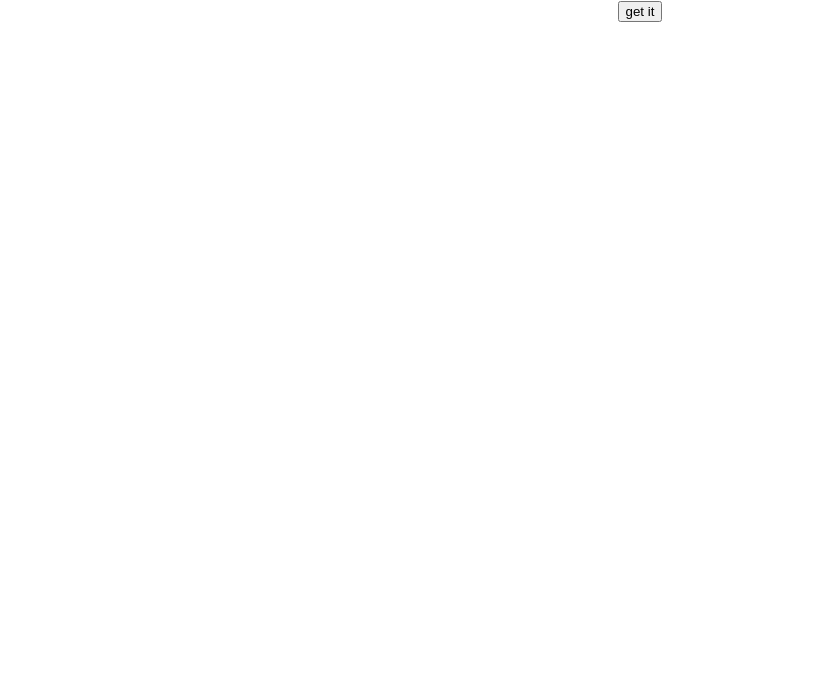
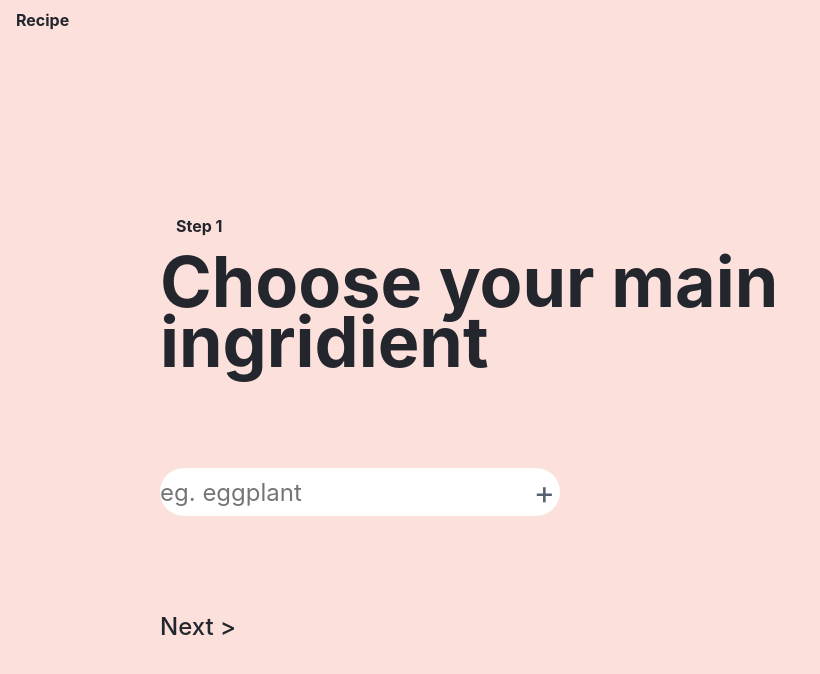
Before and after one commit to vbit27/recipe-app, a React (Create React App) app: page / in a window 1280 px wide. Shown: the top 674 px of the page, without its empty margins (0-820 px from the left). Built offline with nearby package versions, Linux system fonts and the light colour scheme.

Commit message:
Add first step

```diff
--- a/package.json
+++ b/package.json
@@ -11,6 +11,7 @@
     "@types/react": "^17.0.0",
     "@types/react-dom": "^17.0.0",
     "axios": "^0.24.0",
+    "clsx": "^1.1.1",
     "react": "^17.0.2",
     "react-dom": "^17.0.2",
     "react-scripts": "4.0.3",
--- a/src/App.css
+++ b/src/App.css
@@ -1,38 +1,3 @@
-.App {
-  text-align: center;
+body {
+  background-color: #fbe0dc;
 }
-
-.App-logo {
-  height: 40vmin;
-  pointer-events: none;
-}
-
-@media (prefers-reduced-motion: no-preference) {
-  .App-logo {
-    animation: App-logo-spin infinite 20s linear;
-  }
-}
-
-.App-header {
-  background-color: #282c34;
-  min-height: 100vh;
-  display: flex;
-  flex-direction: column;
-  align-items: center;
-  justify-content: center;
-  font-size: calc(10px + 2vmin);
-  color: white;
-}
-
-.App-link {
-  color: #61dafb;
-}
-
-@keyframes App-logo-spin {
-  from {
-    transform: rotate(0deg);
-  }
-  to {
-    transform: rotate(360deg);
-  }
-}
--- a/src/App.tsx
+++ b/src/App.tsx
@@ -1,11 +1,14 @@
 import React from 'react';
 import { getRecipe } from './api/RecipeAPI';
 import './App.css';
+import FirstStep from './components/FirstStep';
+import Header from './components/Header';
 
 function App() {
   return (
     <div className="App">
-      <button onClick={getRecipe}>get it</button>
+      <Header />
+      <FirstStep />
     </div>
   );
 }
--- /dev/null
+++ b/src/components/FirstStep.module.css
@@ -0,0 +1,39 @@
+.container {
+  height: 95vh;
+  display: flex;
+  flex-direction: column;
+  gap: 6rem;
+  padding: 10rem;
+}
+
+form {
+  display: flex;
+  flex-direction: row;
+  height: 3rem;
+  width: 25rem;
+}
+
+input {
+  border-radius: 45px 0 0 45px;
+  flex-grow: 2;
+  border: none;
+  font-size: 1.5rem;
+}
+
+input:focus {
+  outline: none;
+}
+
+.inputBtn {
+  border: none;
+  background: white;
+  border-radius: 0 60px 60px 0;
+  color: #566171;
+  font-size: 2rem;
+  letter-spacing: 5px;
+  cursor: pointer;
+}
+
+.inputBtn:hover {
+  color: #fbe0dc;
+}
--- /dev/null
+++ b/src/components/FirstStep.tsx
@@ -0,0 +1,42 @@
+import classes from './FirstStep.module.css';
+import React, { useEffect, useState } from 'react';
+import Button from '../shared/Button';
+
+const FirstStep: React.FC = () => {
+  const [input, setInput] = useState('');
+  const [ingridient, setIngridient] = useState<null | string>(null);
+
+  const addIngridient = () => {
+    if (input) {
+      setIngridient(input);
+      setInput('');
+    }
+  };
+
+  return (
+    <div className={classes.container}>
+      <div>
+        <h4>Step 1</h4>
+        <h1>Choose your main ingridient</h1>
+      </div>
+      <div>
+        <form onSubmit={(e) => e.preventDefault()}>
+          <input
+            type="text"
+            placeholder="eg. eggplant"
+            onChange={(e) => setInput(e.target.value)}
+            value={input}
+          />
+          <button className={classes.inputBtn} onClick={addIngridient}>
+            +
+          </button>
+        </form>
+      </div>
+      <div>
+        <Button buttonStyle={'btn--outline'}>{'Next >'}</Button>
+      </div>
+    </div>
+  );
+};
+
+export default FirstStep;
--- /dev/null
+++ b/src/components/Header.module.css
@@ -0,0 +1,11 @@
+.container {
+  height: 5vh;
+  display: flex;
+  background-color: transparent;
+  align-items: center;
+}
+
+h4 {
+  padding: 1rem;
+  cursor: pointer;
+}
--- /dev/null
+++ b/src/components/Header.tsx
@@ -0,0 +1,14 @@
+import React from 'react';
+import classes from './Header.module.css';
+
+const Header: React.FC = () => {
+  return (
+    <>
+      <div className={classes.container}>
+        <h4>Recipe</h4>
+      </div>
+    </>
+  );
+};
+
+export default Header;
--- a/src/index.css
+++ b/src/index.css
@@ -1,13 +1,34 @@
-body {
+* {
   margin: 0;
-  font-family: -apple-system, BlinkMacSystemFont, 'Segoe UI', 'Roboto', 'Oxygen',
-    'Ubuntu', 'Cantarell', 'Fira Sans', 'Droid Sans', 'Helvetica Neue',
-    sans-serif;
-  -webkit-font-smoothing: antialiased;
-  -moz-osx-font-smoothing: grayscale;
+  padding: 0;
+  box-sizing: border-box;
+  font-family: -apple-system, BlinkMacSystemFont, 'Segoe UI', Roboto, Oxygen,
+    Ubuntu, Cantarell, 'Open Sans', 'Helvetica Neue', sans-serif;
+  color: #23262d;
 }
 
-code {
-  font-family: source-code-pro, Menlo, Monaco, Consolas, 'Courier New',
-    monospace;
+h1 {
+  font-weight: 700;
+  font-size: 70px;
+  line-height: 60px;
 }
+
+h3 {
+  font-weight: 700;
+  font-size: 24px;
+  line-height: 28px;
+}
+
+h6 {
+  font-weight: 400;
+  font-size: 20px;
+  line-height: 32px;
+  color: #566171;
+}
+
+p {
+  font-weight: 400;
+  font-size: 16px;
+  line-height: 24px;
+  color: #566171;
+}
--- /dev/null
+++ b/src/shared/Button.module.css
@@ -0,0 +1,24 @@
+.btn {
+  font-size: 1.5rem;
+  font-weight: 500;
+  box-shadow: none;
+  border: none;
+  cursor: pointer;
+}
+
+.btn--main {
+  background-color: black;
+  color: white;
+  border-radius: 25px;
+  padding: 0.5em 2em 0.5em 2em;
+  margin: 1rem;
+}
+
+.btn--main:hover {
+  background-color: rgb(43, 42, 42);
+}
+
+.btn--outline {
+  border: none;
+  background-color: transparent;
+}
--- /dev/null
+++ b/src/shared/Button.tsx
@@ -0,0 +1,26 @@
+import classes from './Button.module.css';
+import React from 'react';
+import clsx from 'clsx';
+
+const STYLES = ['btn--main', 'btn--outline'];
+
+const Button: React.FC<ButtonProp> = ({ onClick, children, buttonStyle }) => {
+  const checkStyle = STYLES.includes(buttonStyle) ? buttonStyle : STYLES[0];
+
+  return (
+    <button
+      className={clsx(classes.btn, classes[checkStyle])}
+      onClick={onClick}
+    >
+      {children}
+    </button>
+  );
+};
+
+interface ButtonProp {
+  onClick?: () => void;
+  children: string;
+  buttonStyle: string;
+}
+
+export default Button;
```
Also changed, not shown: src/components/Recipe.tsx (deleted, +0 -7 lines), 1 other file (tests, documents, lock files or other folders).
